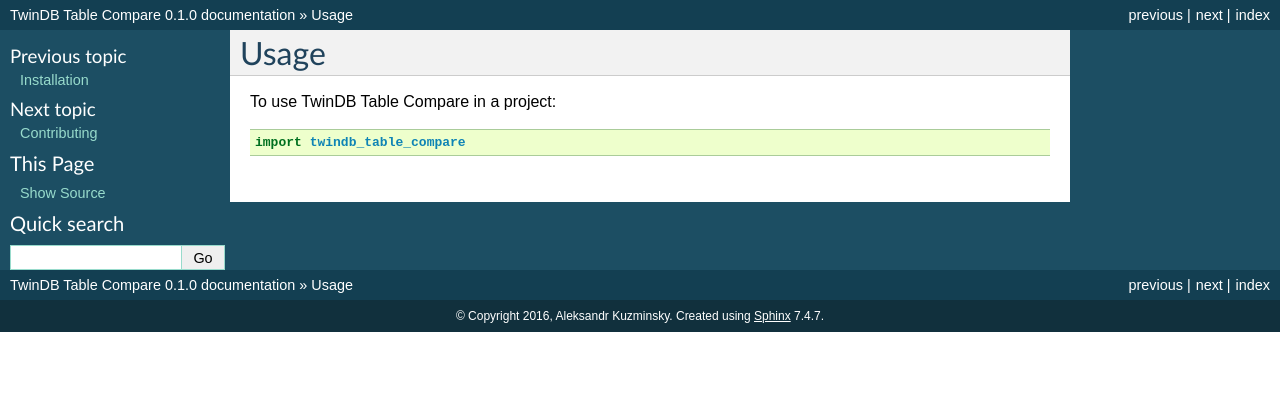
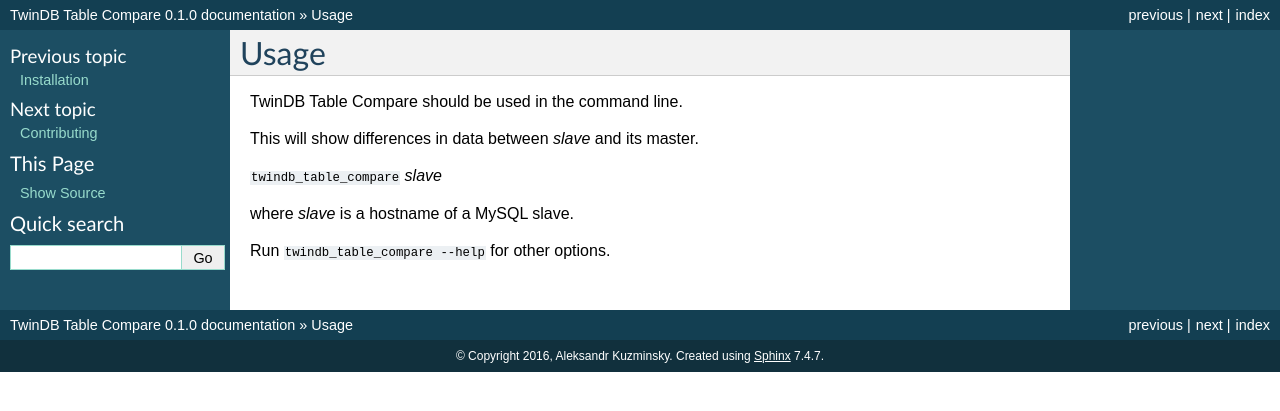
Before and after one commit to twindb/twindb-table-compare, a Sphinx documentation site: the page built from docs/usage.rst, in a window 1280 px wide. Shown: the top 411 px of the page. Built offline with Sphinx 7.4.7, drawn with Linux system fonts in a browser that asks for light colours; pages that are not in the unit, such as notebooks, are missing from menus.

Commit message:
Add usage examples

```diff
--- a/docs/usage.rst
+++ b/docs/usage.rst
@@ -2,6 +2,13 @@
 Usage
 =====
 
-To use TwinDB Table Compare in a project::
+TwinDB Table Compare should be used in the command line.
 
-    import twindb_table_compare
+This will show differences in data between *slave* and its master.
+
+``twindb_table_compare`` *slave*
+
+
+where *slave* is a hostname of a MySQL slave.
+
+Run ``twindb_table_compare --help`` for other options.
```
Also changed, not shown: README.rst (+14 -3 lines).
